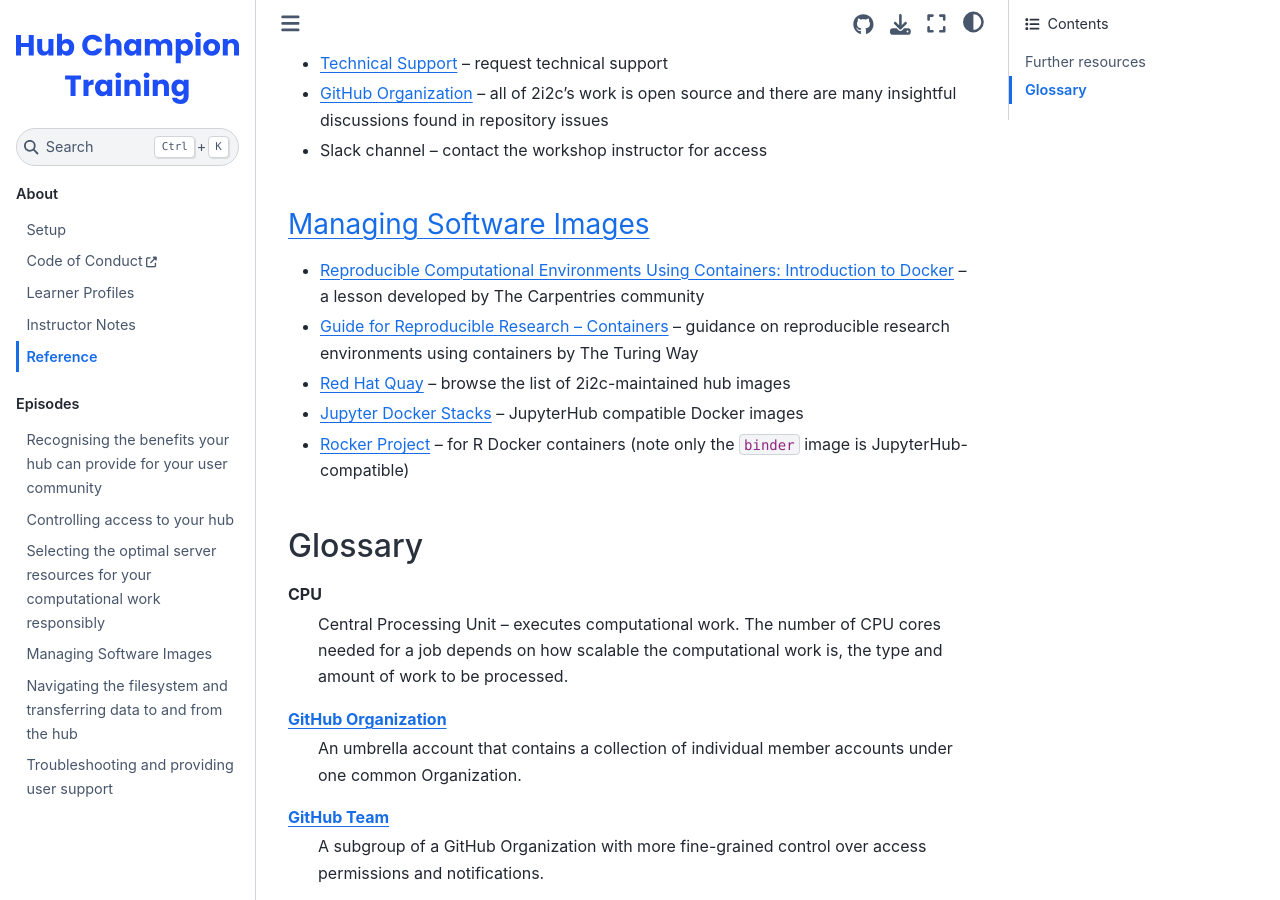
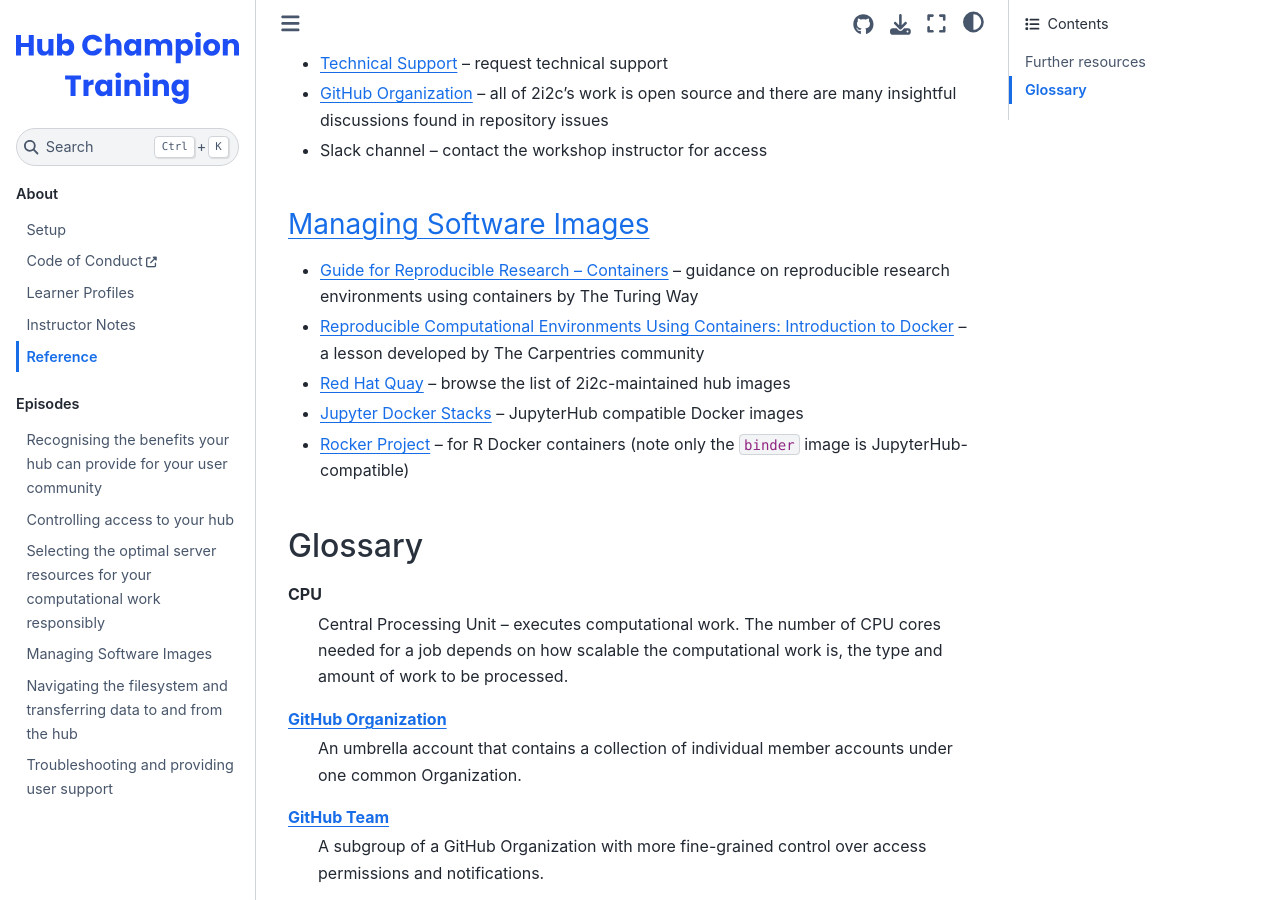
Before and after one commit to czi-catalystproject/hub-champion-training, a Jupyter Book: the page built from learners/reference.md, in a window 1280 px wide and 900 px high, scrolled down 333 px. Built offline with Jupyter Book 1.0.4 settings and Sphinx 7.4.7 and the Sphinx Book theme 1.1.4, drawn with Linux system fonts in a browser that asks for light colours.

Commit message:
Reorder items

```diff
--- a/learners/reference.md
+++ b/learners/reference.md
@@ -16,8 +16,8 @@
 
 ### [Managing Software Images](episode-images)
 
+- [Guide for Reproducible Research – Containers](https://book.the-turing-way.org/reproducible-research/renv/renv-containers) – guidance on reproducible research environments using containers by The Turing Way
 - [Reproducible Computational Environments Using Containers: Introduction to Docker](https://carpentries-incubator.github.io/docker-introduction/) – a lesson developed by The Carpentries community
-- [Guide for Reproducible Research – Containers](https://book.the-turing-way.org/reproducible-research/renv/renv-containers) – guidance on reproducible research environments using containers by The Turing Way
 - [Red Hat Quay](https://quay.io/organization/2i2c) – browse the list of 2i2c-maintained hub images
 - [Jupyter Docker Stacks](https://jupyter-docker-stacks.readthedocs.io/en/latest/using/selecting.html) – JupyterHub compatible Docker images
 - [Rocker Project](https://rocker-project.org/images/) – for R Docker containers (note only the `binder` image is JupyterHub-compatible)
```
